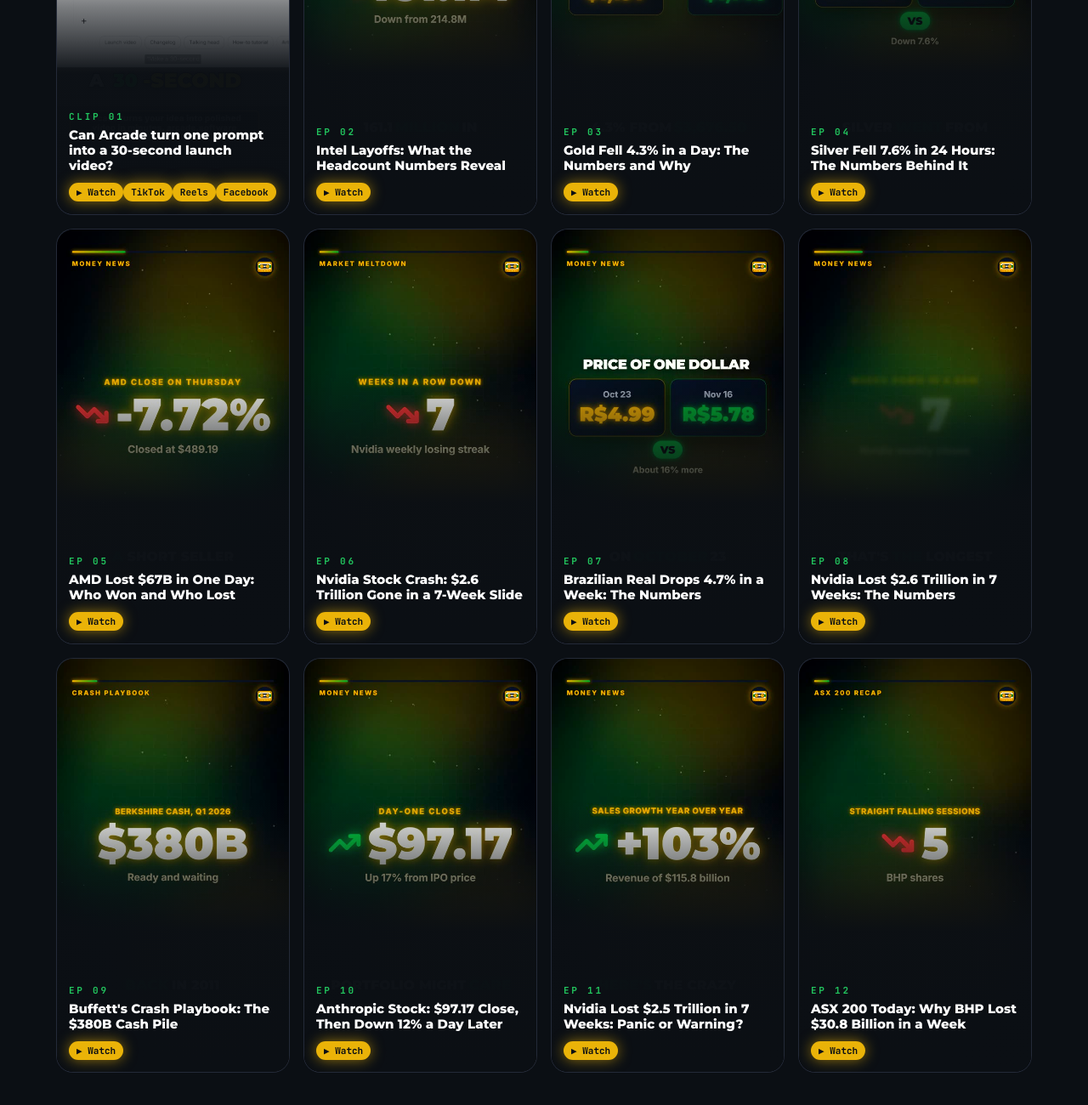
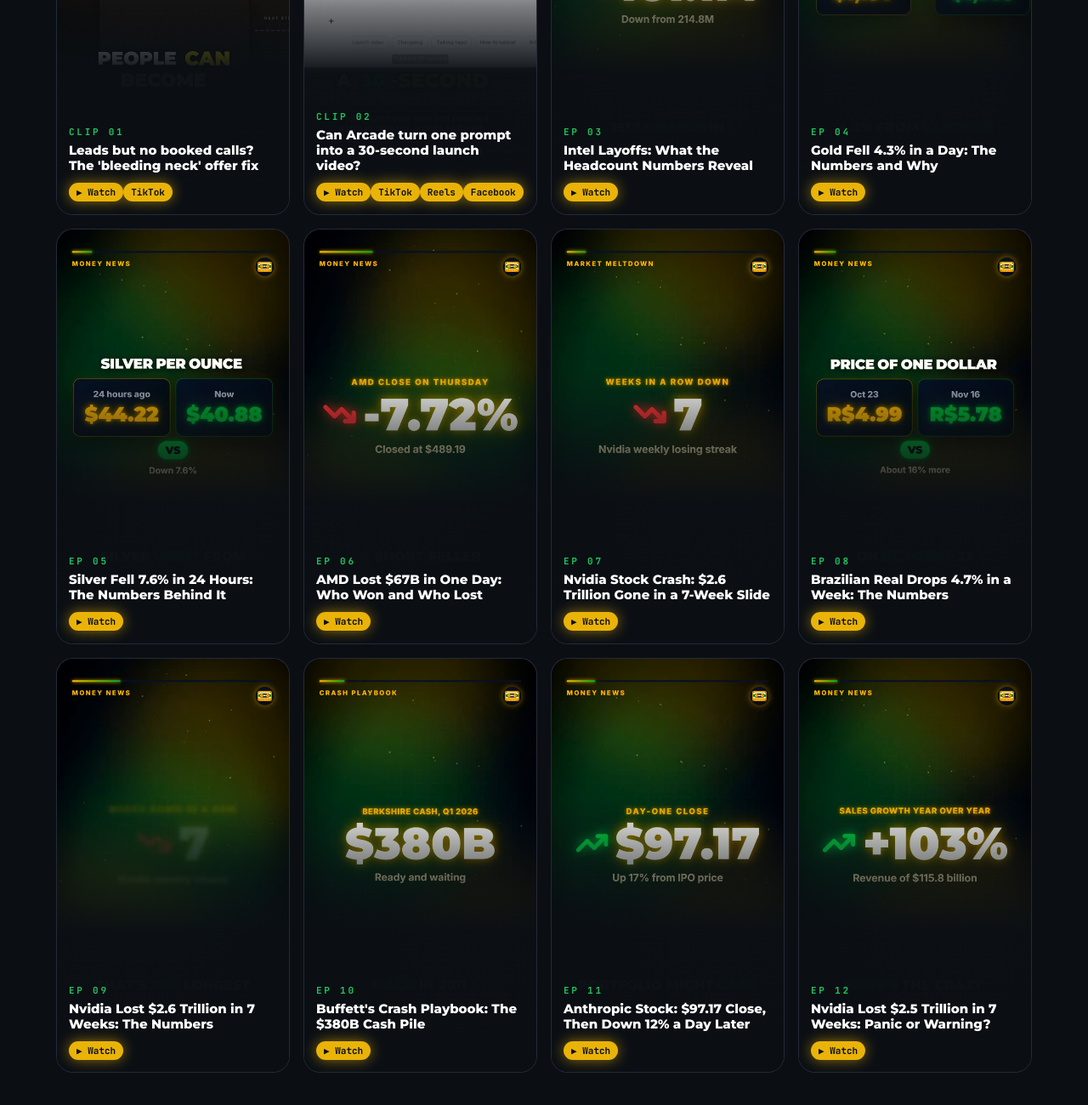
Before and after one commit to infnitycompany-collab/cashtape, a plain HTML site: page index.html in a window 1280 px wide. Shown: the part 1473-2773 px from the top of the page at 85% size. Drawn offline with Linux system fonts and the light colour scheme.

Commit message:
Latest episodes 2026-11-27 18:06

```diff
--- a/index.html
+++ b/index.html
@@ -64,53 +64,53 @@
       <p class="sub">One money question, one clear answer, one number you will remember. New shorts every day.</p>
     </div>
     <div class="eps">
+      <a class="ep reveal" href="https://www.youtube.com/shorts/fEcH7XZ_js8">
+        <img src="img/ep_fEcH7XZ_js8.jpg" alt="" loading="lazy">
+        <div class="meta"><div class="num">CLIP 01</div><h3>Leads but no booked calls? The &#x27;bleeding neck&#x27; offer fix</h3><span class="chip">▶ Watch</span><span class="chip">TikTok</span></div>
+      </a>
       <a class="ep reveal" href="https://www.youtube.com/shorts/DKPqQKjikF0">
         <img src="img/ep_DKPqQKjikF0.jpg" alt="" loading="lazy">
-        <div class="meta"><div class="num">CLIP 01</div><h3>Can Arcade turn one prompt into a 30-second launch video?</h3><span class="chip">▶ Watch</span><span class="chip">TikTok</span><span class="chip">Reels</span><span class="chip">Facebook</span></div>
+        <div class="meta"><div class="num">CLIP 02</div><h3>Can Arcade turn one prompt into a 30-second launch video?</h3><span class="chip">▶ Watch</span><span class="chip">TikTok</span><span class="chip">Reels</span><span class="chip">Facebook</span></div>
       </a>
       <a class="ep reveal" href="https://www.youtube.com/shorts/YFsiQZAW01E">
         <img src="img/ep_YFsiQZAW01E.jpg" alt="" loading="lazy">
-        <div class="meta"><div class="num">EP 02</div><h3>Intel Layoffs: What the Headcount Numbers Reveal</h3><span class="chip">▶ Watch</span></div>
+        <div class="meta"><div class="num">EP 03</div><h3>Intel Layoffs: What the Headcount Numbers Reveal</h3><span class="chip">▶ Watch</span></div>
       </a>
       <a class="ep reveal" href="https://www.youtube.com/shorts/TCr8iJuz5xo">
         <img src="img/ep_TCr8iJuz5xo.jpg" alt="" loading="lazy">
-        <div class="meta"><div class="num">EP 03</div><h3>Gold Fell 4.3% in a Day: The Numbers and Why</h3><span class="chip">▶ Watch</span></div>
+        <div class="meta"><div class="num">EP 04</div><h3>Gold Fell 4.3% in a Day: The Numbers and Why</h3><span class="chip">▶ Watch</span></div>
       </a>
       <a class="ep reveal" href="https://www.youtube.com/shorts/4ctaHb4W8jg">
         <img src="img/ep_4ctaHb4W8jg.jpg" alt="" loading="lazy">
-        <div class="meta"><div class="num">EP 04</div><h3>Silver Fell 7.6% in 24 Hours: The Numbers Behind It</h3><span class="chip">▶ Watch</span></div>
+        <div class="meta"><div class="num">EP 05</div><h3>Silver Fell 7.6% in 24 Hours: The Numbers Behind It</h3><span class="chip">▶ Watch</span></div>
       </a>
       <a class="ep reveal" href="https://www.youtube.com/shorts/GrHqUVmEe0g">
         <img src="img/ep_GrHqUVmEe0g.jpg" alt="" loading="lazy">
-        <div class="meta"><div class="num">EP 05</div><h3>AMD Lost $67B in One Day: Who Won and Who Lost</h3><span class="chip">▶ Watch</span></div>
+        <div class="meta"><div class="num">EP 06</div><h3>AMD Lost $67B in One Day: Who Won and Who Lost</h3><span class="chip">▶ Watch</span></div>
       </a>
       <a class="ep reveal" href="https://www.youtube.com/shorts/_4Wm9TIyMEQ">
         <img src="img/ep__4Wm9TIyMEQ.jpg" alt="" loading="lazy">
-        <div class="meta"><div class="num">EP 06</div><h3>Nvidia Stock Crash: $2.6 Trillion Gone in a 7-Week Slide</h3><span class="chip">▶ Watch</span></div>
+        <div class="meta"><div class="num">EP 07</div><h3>Nvidia Stock Crash: $2.6 Trillion Gone in a 7-Week Slide</h3><span class="chip">▶ Watch</span></div>
       </a>
       <a class="ep reveal" href="https://www.youtube.com/shorts/OWYfmHqlL4U">
         <img src="img/ep_OWYfmHqlL4U.jpg" alt="" loading="lazy">
-        <div class="meta"><div class="num">EP 07</div><h3>Brazilian Real Drops 4.7% in a Week: The Numbers</h3><span class="chip">▶ Watch</span></div>
+        <div class="meta"><div class="num">EP 08</div><h3>Brazilian Real Drops 4.7% in a Week: The Numbers</h3><span class="chip">▶ Watch</span></div>
       </a>
       <a class="ep reveal" href="https://www.youtube.com/shorts/XjAAr4kDPGA">
         <img src="img/ep_XjAAr4kDPGA.jpg" alt="" loading="lazy">
-        <div class="meta"><div class="num">EP 08</div><h3>Nvidia Lost $2.6 Trillion in 7 Weeks: The Numbers</h3><span class="chip">▶ Watch</span></div>
+        <div class="meta"><div class="num">EP 09</div><h3>Nvidia Lost $2.6 Trillion in 7 Weeks: The Numbers</h3><span class="chip">▶ Watch</span></div>
       </a>
       <a class="ep reveal" href="https://www.youtube.com/shorts/gRdf015Y4A8">
         <img src="img/ep_gRdf015Y4A8.jpg" alt="" loading="lazy">
-        <div class="meta"><div class="num">EP 09</div><h3>Buffett&#x27;s Crash Playbook: The $380B Cash Pile</h3><span class="chip">▶ Watch</span></div>
+        <div class="meta"><div class="num">EP 10</div><h3>Buffett&#x27;s Crash Playbook: The $380B Cash Pile</h3><span class="chip">▶ Watch</span></div>
       </a>
       <a class="ep reveal" href="https://www.youtube.com/shorts/xqh6WpBowNA">
         <img src="img/ep_xqh6WpBowNA.jpg" alt="" loading="lazy">
-        <div class="meta"><div class="num">EP 10</div><h3>Anthropic Stock: $97.17 Close, Then Down 12% a Day Later</h3><span class="chip">▶ Watch</span></div>
+        <div class="meta"><div class="num">EP 11</div><h3>Anthropic Stock: $97.17 Close, Then Down 12% a Day Later</h3><span class="chip">▶ Watch</span></div>
       </a>
       <a class="ep reveal" href="https://www.youtube.com/shorts/wUTEru8Fs40">
         <img src="img/ep_wUTEru8Fs40.jpg" alt="" loading="lazy">
-        <div class="meta"><div class="num">EP 11</div><h3>Nvidia Lost $2.5 Trillion in 7 Weeks: Panic or Warning?</h3><span class="chip">▶ Watch</span></div>
-      </a>
-      <a class="ep reveal" href="https://www.youtube.com/shorts/1NXzfQ3wr6U">
-        <img src="img/ep_1NXzfQ3wr6U.jpg" alt="" loading="lazy">
-        <div class="meta"><div class="num">EP 12</div><h3>ASX 200 Today: Why BHP Lost $30.8 Billion in a Week</h3><span class="chip">▶ Watch</span></div>
+        <div class="meta"><div class="num">EP 12</div><h3>Nvidia Lost $2.5 Trillion in 7 Weeks: Panic or Warning?</h3><span class="chip">▶ Watch</span></div>
       </a>
     </div>
   </div>
```
Also changed, not shown: img/ep_fEcH7XZ_js8.jpg (added).
